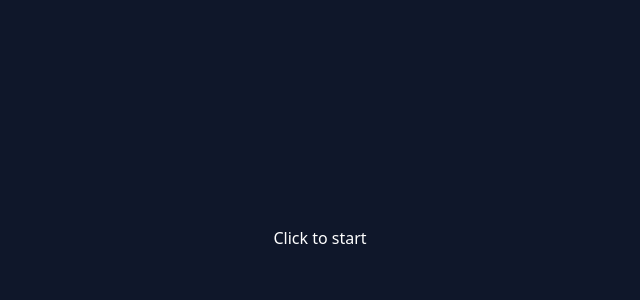
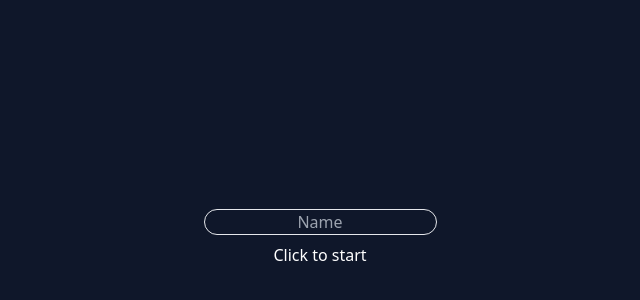
Before and after one commit to cantart/conn4, a SvelteKit app: page /multiplayer in a window 1280 px wide. Shown: the part 162-462 px from the top of the page, without its empty margins (320-960 px from the left). Built offline with nearby package versions, Linux system fonts and the light colour scheme.

Commit message:
add a form when joining

```diff
--- a/src/app.css
+++ b/src/app.css
@@ -6,4 +6,8 @@
 	body {
 		@apply bg-slate-900 text-white;
 	}
+
+	input {
+		@apply rounded-full border bg-transparent;
+	}
 }
--- a/src/routes/multiplayer/+page.svelte
+++ b/src/routes/multiplayer/+page.svelte
@@ -1,6 +1,7 @@
 <script lang="ts">
 	import { createGame, type Game } from '$lib/game.svelte';
 	import OnlineMatch from '$lib/OnlineMatch.svelte';
+	import { fade } from 'svelte/transition';
 	import { z } from 'zod';
 
 	const yourId = Math.random().toString();
@@ -21,22 +22,22 @@
 		  }
 	>({ name: 'standby', opponentDisconnected: false });
 
-	const startMatchmaking = () => {
+	const startMatchmaking = (data: { name: string }) => {
 		if (flow.name !== 'standby') {
 			throw new Error('Invalid state');
 		}
 		flow = {
 			name: 'matchmaking'
 		};
-		setupWebsocket();
+		setupWebsocket(data);
 	};
 
-	const setupWebsocket = () => {
+	const setupWebsocket = (data: { name: string }) => {
 		const socket = new WebSocket(import.meta.env.VITE_WEBSOCKET_ENDPOINT);
 
 		// Connection opened
 		socket.addEventListener('open', () => {
-			socket.send(JSON.stringify({ type: 'join', userId: yourId }));
+			socket.send(JSON.stringify({ type: 'join', userId: yourId, name: data.name }));
 		});
 
 		const incomingMessageSchema = z.union([
@@ -152,10 +153,26 @@
 			}
 		});
 	};
+
+	const handleStandbyFormSubmit = (event: Event) => {
+		const formDataSchema = z.object({
+			name: z.preprocess((value) => {
+				return String(value).trim();
+			}, z.string().min(1))
+		});
+		event.preventDefault();
+		const form = event.target as HTMLFormElement;
+		const formData = new FormData(form);
+		const { name } = formDataSchema.parse(Object.fromEntries(formData.entries()));
+		startMatchmaking({ name });
+	};
 </script>
 
 {#if flow.name === 'standby'}
-	<button onclick={startMatchmaking}>Click to start</button>
+	<form class="flex flex-col gap-2" onsubmit={handleStandbyFormSubmit}>
+		<input type="text" required name="name" placeholder="Name" class="text-center" />
+		<button type="submit">Click to start</button>
+	</form>
 {:else if flow.name === 'matchmaking'}
 	<div>finding match...</div>
 {:else if flow.name === 'in-match'}
```
